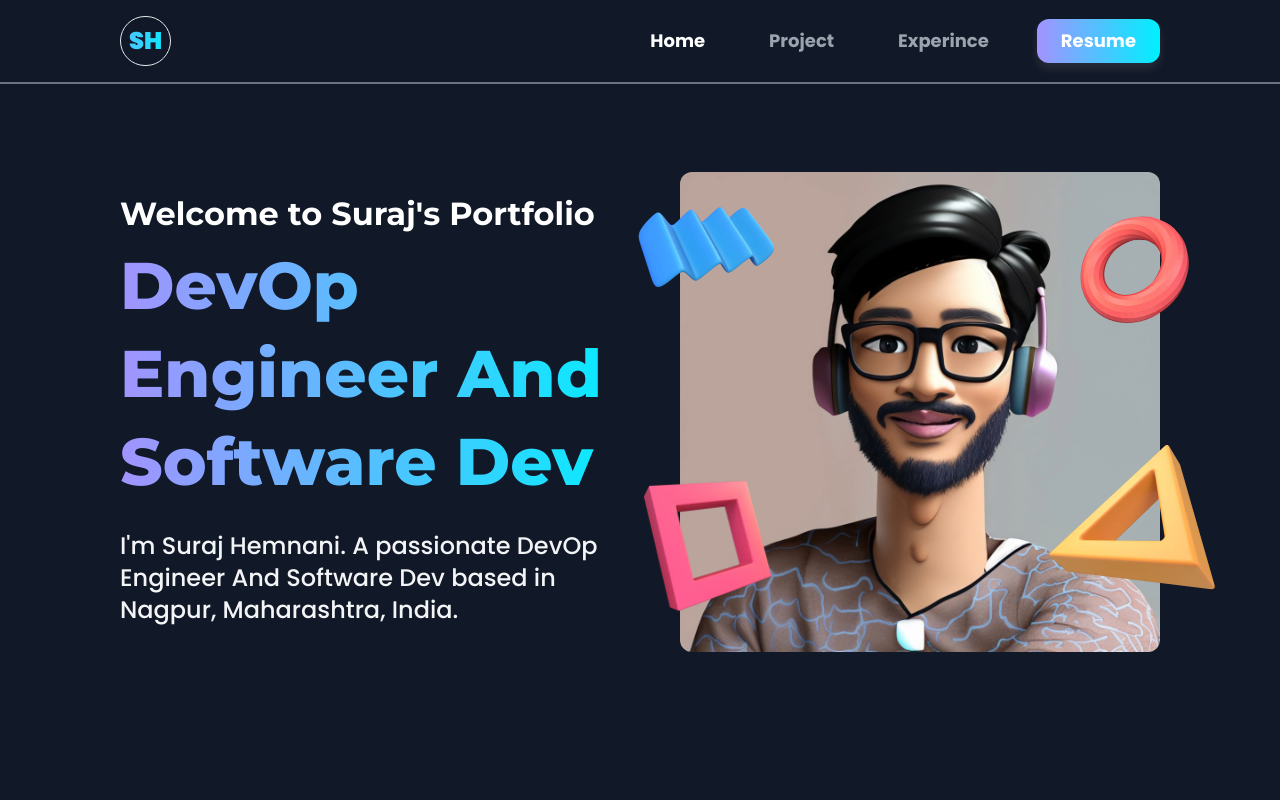
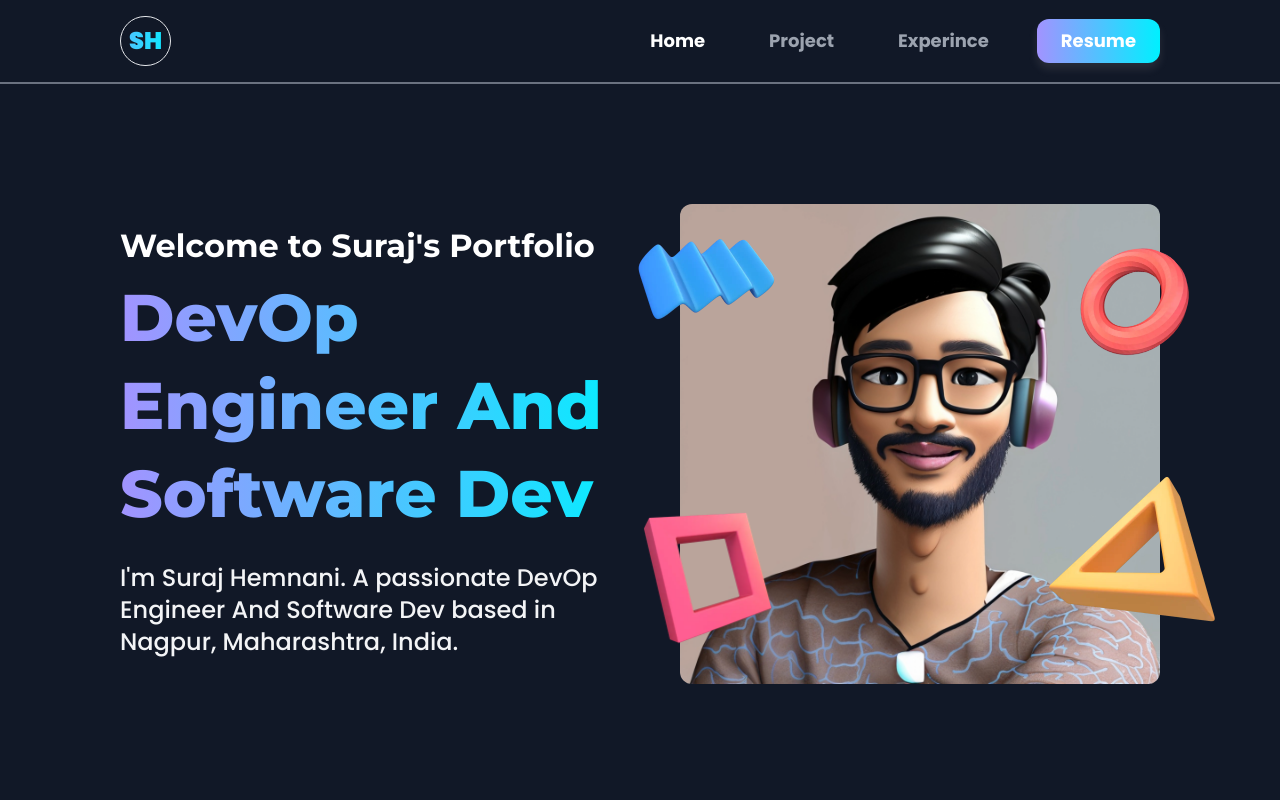
Before and after one commit to Surajh09/nextjs-portfolio-3d, a Next.js app: page / in a window 1280 px wide. Shown: the top 800 px of the page. Built offline with nearby package versions, Linux system fonts and the light colour scheme.

Commit message:
Update page.tsx

```diff
--- a/src/app/page.tsx
+++ b/src/app/page.tsx
@@ -9,7 +9,7 @@ import SectionExperince from "./SectionExperince";
 export default function Home() {
   return (
     <div className="bg-gray-900 text-white">
-      <div className="safe-layout sm:py-20 md:py-12 ">
+      <div className="safe-layout py-20 ">
         <SectionHero />
         <SectionTechnologyStack />
         <SectionMyLatestProject />
```
